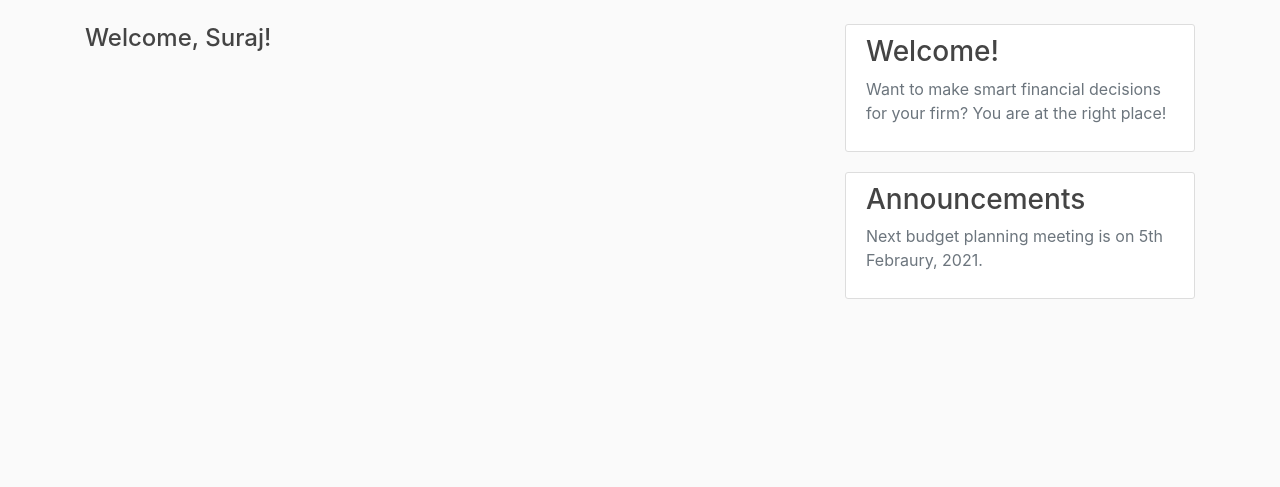
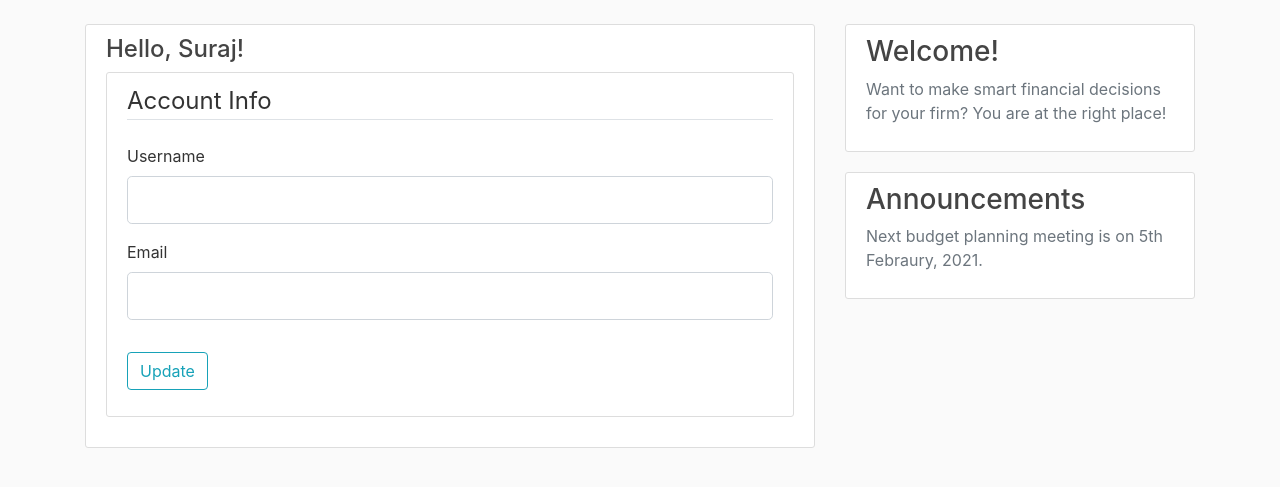
Before and after one commit to anushreenataraj/budget-planner-app, a Flask app: page /account in a window 1280 px wide. Shown: the part 56-543 px from the top of the page. Run offline with Flask 2, Linux system fonts and the light colour scheme; a user stored in the database is signed in; some libraries are stand-ins or nearby versions.

Commit message:
Added form for account update

```diff
--- a/budgetapp/forms.py
+++ b/budgetapp/forms.py
@@ -1,4 +1,5 @@
 from flask_wtf import FlaskForm
+from flask_login import current_user
 from wtforms import StringField, PasswordField, SubmitField, BooleanField
 from wtforms.validators import DataRequired, Length, EqualTo, Email, ValidationError
 from budgetapp.models import User
@@ -25,3 +26,20 @@ class LoginForm(FlaskForm):
     password = PasswordField('Passowrd', validators=[DataRequired()])
     remember = BooleanField('Remember Me')
     submit = SubmitField('Login')
+
+class UpdateAccountForm(FlaskForm):
+    username = StringField('Username', validators=[DataRequired(), Length(min=2, max=20)])
+    email = StringField('Email', validators=[DataRequired(), Email()])
+    submit = SubmitField('Update')
+
+    def validate_username(self, username):
+        if username.data != current_user.username:
+            user = User.query.filter_by(username=username.data).first()
+            if user:
+                raise ValidationError('The username is taken. Please choose a different one.')
+
+    def validate_email(self, email):
+        if email.data != current_user.email:
+            user = User.query.filter_by(email=email.data).first()
+            if user:
+                raise ValidationError('The email is taken. Please choose a different one.')
--- a/budgetapp/routes.py
+++ b/budgetapp/routes.py
@@ -1,5 +1,5 @@
 from flask import render_template, url_for, flash, redirect, request
-from budgetapp.forms import RegistrationForm, LoginForm
+from budgetapp.forms import RegistrationForm, LoginForm, UpdateAccountForm
 from budgetapp.models import User, Post
 from budgetapp import app, db, bcrypt
 from flask_login import login_user, current_user, logout_user, login_required
@@ -68,4 +68,5 @@ def logout():
 @app.route("/account")
 @login_required
 def account():
-    return render_template('account.html', title='Account')
+    form = UpdateAccountForm()
+    return render_template('account.html', title='Account', form=form)
--- a/budgetapp/templates/account.html
+++ b/budgetapp/templates/account.html
@@ -1,4 +1,48 @@
 {% extends 'layouts.html'%}
 {% block content%}
-    <h4>Welcome, {{ current_user.username }}!</h4>
+    <div class="content-section">
+        <div class="media">
+            <div class="media-body">
+                <h4>Hello, {{ current_user.username }}!</h4>
+            </div>
+        </div>
+        <div class="content-section">
+            <form method="POST" action="">
+                {{ form.hidden_tag() }}
+                <fieldset class="form-group">
+                    <legend class="border-bottom mb-4">Account Info</legend>
+                    <div class="form-group">
+                        {{ form.username.label(class="form-control-label") }}
+
+                        {% if form.username.errors %}
+                            {{ form.username(class="form-control form-control-lg is-invalid") }}
+                            <div class="invalid-feedback">
+                                {% for error in form.username.errors %}
+                                    <span>{{ error }}</span>
+                                {% endfor %}
+                            </div>
+                        {% else %}
+                            {{ form.username(class="form-control form-control-lg") }}
+                        {% endif %}
+                    </div>
+                    <div class="form-group">
+                        {{ form.email.label(class="form-control-label") }}
+                        {% if form.email.errors %}
+                            {{ form.email(class="form-control form-control-lg is-invalid") }}
+                            <div class="invalid-feedback">
+                                {% for error in form.email.errors %}
+                                    <span>{{ error }}</span>
+                                {% endfor %}
+                            </div>
+                        {% else %}
+                            {{ form.email(class="form-control form-control-lg") }}
+                        {% endif %}
+                    </div>
+                </fieldset>
+                <div class="form-group">
+                    {{ form.submit(class="btn btn-outline-info") }}
+                </div>
+            </form>
+        </div>
+    </div>
 {% endblock content%}
```
